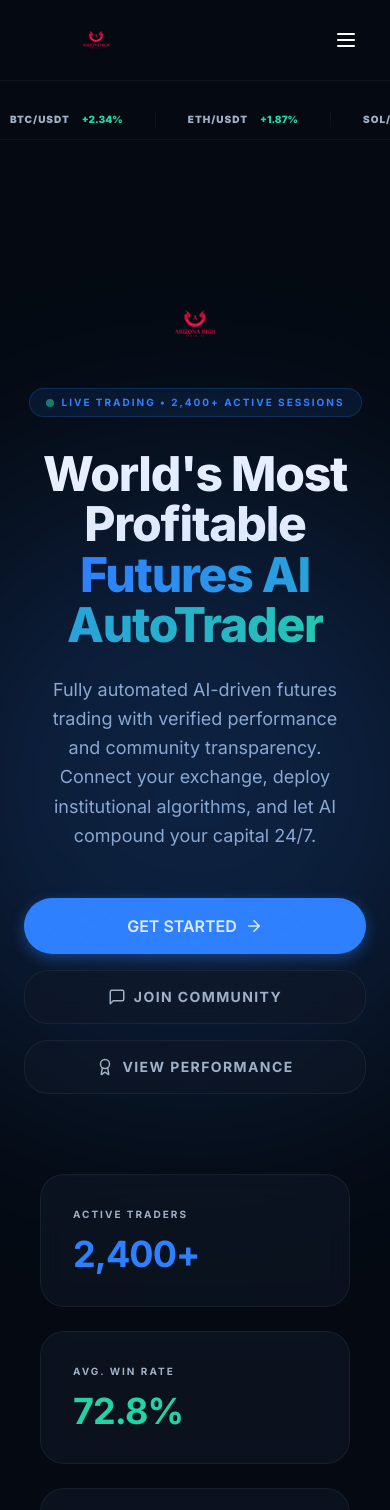
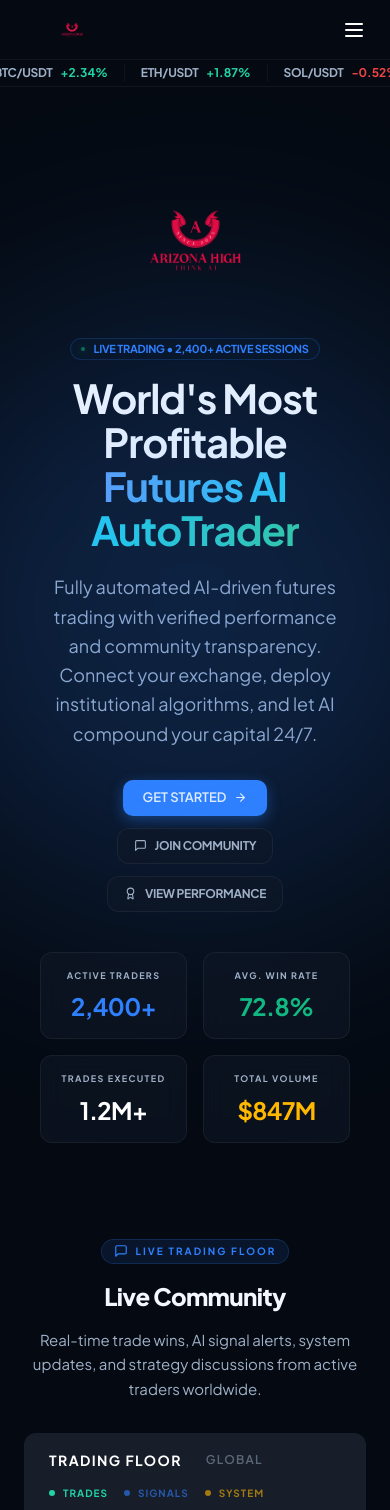
Before and after one commit to rehansurahyo/xchangerateweb, a Next.js app: page / in a window 390 px wide. Shown: the top 1510 px of the page. Built offline with nearby package versions, Linux system fonts and the light colour scheme.

Commit message:
solved sizes issue

```diff
--- a/src/app/globals.css
+++ b/src/app/globals.css
@@ -15,9 +15,25 @@
 body {
     background: radial-gradient(circle at center, var(--background-end) 0%, var(--background-start) 100%);
     color: var(--body);
-    font-family: 'Inter', system-ui, -apple-system, sans-serif;
+    font-family: 'Plus Jakarta Sans', system-ui, -apple-system, sans-serif;
     min-height: 100vh;
     margin: 0;
+    font-size: 14px;
+}
+
+@layer base {
+    h1 {
+        font-size: clamp(40px, 6vw, 64px);
+        @apply leading-[1.1] tracking-tighter font-bold;
+    }
+
+    h2 {
+        @apply text-2xl md:text-3xl font-extrabold tracking-tight;
+    }
+
+    h3 {
+        @apply text-xl md:text-2xl font-bold tracking-tight;
+    }
 }
 
 @layer components {
@@ -26,7 +42,7 @@
         backdrop-filter: blur(12px);
         -webkit-backdrop-filter: blur(12px);
         border: 1px solid var(--border);
-        border-radius: 24px;
+        border-radius: 12px;
         transition: all 0.3s ease-in-out;
     }
 
@@ -39,9 +55,10 @@
     .btn-primary {
         background: var(--primary);
         color: white;
-        padding: 0.75rem 2rem;
-        border-radius: 9999px;
+        padding: 8px 16px;
+        border-radius: 10px;
         font-weight: 600;
+        font-size: 14px;
         transition: all 0.3s ease;
         box-shadow: 0 4px 14px 0 rgba(47, 128, 255, 0.39);
     }
@@ -53,7 +70,7 @@
     }
 
     .text-gradient {
-        background: linear-gradient(to right, #2F80FF, #22D3A6);
+        background: linear-gradient(to right, #60A5FA, #22D3EE, #34D399);
         -webkit-background-clip: text;
         -webkit-text-fill-color: transparent;
         background-clip: text;
--- a/src/app/page.tsx
+++ b/src/app/page.tsx
@@ -12,7 +12,7 @@
 
 export default function Home() {
     return (
-        <main className="min-h-screen bg-[#050A12] pt-[100px]">
+        <main className="min-h-screen bg-[#050A12] pt-[60px]">
             <Header />
             <TickerTape />
             <Hero />
--- a/src/components/layout/Header.tsx
+++ b/src/components/layout/Header.tsx
@@ -21,13 +21,13 @@
 
     return (
         <header
-            className={`fixed top-0 left-0 right-0 z-50 transition-all duration-300 border-b ${isScrolled ? "bg-[#050A12]/90 backdrop-blur-md border-white/5 py-4" : "bg-[#050A12] border-white/5 py-6"
+            className={`fixed top-0 left-0 right-0 z-50 transition-all duration-300 border-b ${isScrolled ? "bg-[#050A12]/90 backdrop-blur-md border-white/5 h-[60px]" : "bg-[#050A12] border-white/5 h-[60px]"
                 }`}
         >
-            <div className="max-w-[1440px] mx-auto px-8 flex items-center justify-between">
+            <div className="max-w-[1200px] mx-auto h-full px-6 flex items-center justify-between">
                 {/* Logo */}
                 <Link href="/" className="flex items-center group">
-                    <div className="relative w-32 h-8 group-hover:scale-105 transition-transform duration-300">
+                    <div className="relative w-24 h-[26px] group-hover:scale-105 transition-transform duration-300">
                         <Image
                             src="/assets/logo.png"
                             alt="Arizona High Logo"
@@ -39,12 +39,12 @@
                 </Link>
 
                 {/* Desktop Nav */}
-                <nav className="hidden md:flex items-center space-x-12">
+                <nav className="hidden md:flex items-center space-x-6">
                     {navItems.map((item) => (
                         <Link
                             key={item}
                             href={`#${item.toLowerCase().replace(/ /g, "-")}`}
-                            className="text-[10px] font-bold tracking-[0.15em] text-[#9FB0C7] hover:text-white transition-colors uppercase"
+                            className="text-[12px] font-medium tracking-tight text-[#9FB0C7] hover:text-white transition-colors"
                         >
                             {item}
                         </Link>
@@ -52,11 +52,11 @@
                 </nav>
 
                 {/* Auth Buttons */}
-                <div className="hidden md:flex items-center space-x-8">
-                    <Link href="/login" className="text-[9px] font-bold tracking-[0.15em] text-[#9FB0C7] hover:text-white transition-colors uppercase">
+                <div className="hidden md:flex items-center space-x-5">
+                    <Link href="/login" className="text-[12px] font-medium text-[#9FB0C7] hover:text-white transition-colors">
                         SIGN IN
                     </Link>
-                    <Link href="/signup" className="bg-[#2F80FF] hover:bg-[#2563EB] text-white px-6 py-2.5 rounded-lg text-[9px] font-black tracking-[0.15em] uppercase shadow-[0_0_20px_rgba(47,128,255,0.3)] hover:shadow-[0_0_30px_rgba(47,128,255,0.5)] transition-all">
+                    <Link href="/signup" className="btn-primary flex items-center h-9 px-4 !rounded-lg text-[12px]">
                         GET STARTED
                     </Link>
                 </div>
--- a/src/components/sections/Hero.tsx
+++ b/src/components/sections/Hero.tsx
@@ -5,13 +5,13 @@
 
 const Hero = () => {
     return (
-        <section className="pt-[160px] pb-[80px] px-6 text-center relative overflow-hidden">
+        <section className="pt-[100px] pb-[48px] px-6 text-center relative overflow-hidden">
             {/* Background Glow */}
             <div className="absolute top-[20%] left-1/2 -translate-x-1/2 w-[600px] h-[600px] bg-primary/20 rounded-full blur-[120px] pointer-events-none" />
 
             {/* Brand Icon */}
             <div className="mb-10 flex justify-center">
-                <div className="relative w-48 h-12 group hover:scale-105 transition-transform duration-300">
+                <div className="relative w-80 h-[108px] group hover:scale-105 transition-transform duration-300">
                     <Image
                         src="/assets/logo.png"
                         alt="Arizona High Logo"
@@ -23,58 +23,58 @@
             </div>
 
             {/* Badge */}
-            <div className="inline-flex items-center space-x-2 bg-primary/10 border border-primary/20 rounded-full px-4 py-1.5 mb-8">
-                <span className="w-2 h-2 bg-[#22D3A6] rounded-full animate-pulse" />
-                <span className="text-[10px] sm:text-[11px] font-bold tracking-[0.2em] text-primary uppercase">
+            <div className="inline-flex items-center space-x-2 bg-[#0A192F]/60 border border-primary/20 backdrop-blur-md rounded-full px-2.5 py-0.5 mb-4">
+                <span className="w-1 h-1 bg-[#10B981] rounded-full animate-pulse shadow-[0_0_8px_rgba(16,185,129,0.8)]" />
+                <span className="text-[11px] font-bold tracking-tight text-primary uppercase">
                     LIVE TRADING • 2,400+ ACTIVE SESSIONS
                 </span>
             </div>
 
             {/* Headline */}
-            <h1 className="text-5xl sm:text-6xl md:text-7xl lg:text-[88px] font-extrabold text-[#F5F7FF] leading-[1.05] tracking-tight mb-6">
+            <h1 className="max-w-[1000px] mx-auto text-white tracking-tight mb-5">
                 World's Most Profitable <br />
                 <span className="text-gradient">Futures AI AutoTrader</span>
             </h1>
 
             {/* Subtext */}
-            <p className="max-w-[800px] mx-auto text-[#9FB0C7] text-lg sm:text-xl leading-relaxed mb-12 px-4">
+            <p className="max-w-[640px] mx-auto text-[#9FB0C7] text-[18px] leading-relaxed mb-8 px-4">
                 Fully automated AI-driven futures trading with verified performance and community transparency.
                 Connect your exchange, deploy institutional algorithms, and let AI compound your capital 24/7.
             </p>
 
             {/* CTAs */}
-            <div className="flex flex-col sm:flex-row items-center justify-center space-y-4 sm:space-y-0 sm:space-x-6 mb-20">
-                <button className="btn-primary w-full sm:w-auto py-4 px-10 flex items-center justify-center space-x-2">
-                    <span>GET STARTED</span>
-                    <ArrowRight size={18} />
+            <div className="flex flex-col sm:flex-row items-center justify-center space-y-3 sm:space-y-0 sm:space-x-3 mb-10">
+                <button className="btn-primary h-9 px-5 flex items-center justify-center space-x-2">
+                    <span className="text-[13px]">GET STARTED</span>
+                    <ArrowRight size={13} />
                 </button>
-                <button className="glass-card w-full sm:w-auto py-4 px-10 flex items-center justify-center space-x-2 group">
-                    <MessageSquare size={18} className="text-[#9FB0C7] group-hover:text-white" />
-                    <span className="text-sm font-bold tracking-widest text-[#9FB0C7] group-hover:text-white">
+                <button className="glass-card h-9 px-4 flex items-center justify-center space-x-2 group">
+                    <MessageSquare size={13} className="text-[#9FB0C7] group-hover:text-white" />
+                    <span className="text-[12px] font-bold tracking-tight text-[#9FB0C7] group-hover:text-white">
                         JOIN COMMUNITY
                     </span>
                 </button>
-                <button className="glass-card w-full sm:w-auto py-4 px-10 flex items-center justify-center space-x-2 group">
-                    <Award size={18} className="text-[#9FB0C7] group-hover:text-white" />
-                    <span className="text-sm font-bold tracking-widest text-[#9FB0C7] group-hover:text-white">
+                <button className="glass-card h-9 px-4 flex items-center justify-center space-x-2 group">
+                    <Award size={13} className="text-[#9FB0C7] group-hover:text-white" />
+                    <span className="text-[12px] font-bold tracking-tight text-[#9FB0C7] group-hover:text-white">
                         VIEW PERFORMANCE
                     </span>
                 </button>
             </div>
 
             {/* Stats Cards */}
-            <div className="max-w-[1240px] mx-auto grid grid-cols-1 sm:grid-cols-2 lg:grid-cols-4 gap-6 px-4">
+            <div className="max-w-[900px] mx-auto grid grid-cols-2 lg:grid-cols-4 gap-4 px-4">
                 {[
                     { label: "ACTIVE TRADERS", value: "2,400+", color: "text-primary" },
-                    { label: "AVG. WIN RATE", value: "72.8%", color: "text-[#22D3A6]" },
+                    { label: "AVG. WIN RATE", value: "72.8%", color: "text-[#10B981]" },
                     { label: "TRADES EXECUTED", value: "1.2M+", color: "text-white" },
                     { label: "TOTAL VOLUME", value: "$847M", color: "text-[#FFB800]" },
                 ].map((stat, idx) => (
-                    <div key={idx} className="glass-card p-8 text-left group">
-                        <span className="text-[10px] font-bold tracking-[0.2em] text-[#9FB0C7] uppercase block mb-3">
+                    <div key={idx} className="glass-card p-4 text-center group">
+                        <span className="text-[9px] font-bold tracking-[0.15em] text-[#9FB0C7] uppercase block mb-2">
                             {stat.label}
                         </span>
-                        <span className={`text-4xl font-bold tracking-tight ${stat.color} transition-transform group-hover:scale-110 block origin-left`}>
+                        <span className={`text-2xl font-bold tracking-tight ${stat.color} transition-transform group-hover:scale-105 block`}>
                             {stat.value}
                         </span>
                     </div>
--- a/src/components/sections/LiveCommunity.tsx
+++ b/src/components/sections/LiveCommunity.tsx
@@ -53,20 +53,20 @@
     ];
 
     return (
-        <section id="community" className="py-[100px] px-6 text-center">
-            <div className="max-w-[1240px] mx-auto">
+        <section id="community" className="py-12 px-6 text-center">
+            <div className="max-w-[1200px] mx-auto">
                 {/* Section Header */}
-                <div className="flex flex-col items-center mb-16">
-                    <div className="inline-flex items-center space-x-2 bg-primary/10 border border-primary/20 rounded-full px-4 py-1.5 mb-6">
+                <div className="flex flex-col items-center mb-8">
+                    <div className="inline-flex items-center space-x-2 bg-primary/10 border border-primary/20 rounded-full px-3 py-1 mb-4">
                         <MessageSquare size={14} className="text-primary" />
                         <span className="text-[10px] font-bold tracking-[0.2em] text-primary uppercase">
                             LIVE TRADING FLOOR
                         </span>
                     </div>
-                    <h2 className="text-4xl md:text-5xl font-extrabold text-[#F5F7FF] mb-6">
+                    <h2 className="text-[#F5F7FF] mb-4">
                         Live Community
                     </h2>
-                    <p className="max-w-[700px] text-[#9FB0C7] text-lg leading-relaxed">
+                    <p className="max-w-[700px] text-[#9FB0C7] text-[15px] leading-relaxed">
                         Real-time trade wins, AI signal alerts, system updates, and strategy discussions from active traders worldwide.
                     </p>
                 </div>
--- a/src/components/ui/TickerTape.tsx
+++ b/src/components/ui/TickerTape.tsx
@@ -16,18 +16,18 @@
   const displayItems = [...items, ...items, ...items, ...items];
 
   return (
-    <div className="w-full bg-[#050A12] border-b border-white/5 py-3 overflow-hidden group relative z-40">
+    <div className="w-full bg-[#050A12] border-b border-white/5 py-1 overflow-hidden group relative z-40">
       <div className="flex animate-marquee hover:pause-animation whitespace-nowrap">
         {displayItems.map((item, idx) => (
           <div
             key={idx}
-            className="flex items-center space-x-3 px-8 border-r border-white/5 last:border-0"
+            className="flex items-center space-x-2 px-4 border-r border-white/5 last:border-0"
           >
-            <span className="text-[10px] font-black text-[#9FB0C7] tracking-widest uppercase">
+            <span className="text-[12px] font-bold text-[#9FB0C7] tracking-tight whitespace-nowrap">
               {item.pair}
             </span>
             <span
-              className={`text-[10px] font-black ${item.positive ? "text-[#22D3A6]" : "text-red-500"
+              className={`text-[12px] font-bold ${item.positive ? "text-[#22D3A6]" : "text-red-500"
                 }`}
             >
               {item.change}
```
Also changed, not shown: src/app/layout.tsx (+6 -3 lines), src/components/sections/AuthSection.tsx (+27 -27 lines), src/components/sections/HowItWorks.tsx (+18 -14 lines), src/components/sections/LiveRankings.tsx (+36 -37 lines), src/components/sections/Pricing.tsx (+25 -25 lines), public/assets/logo.png.
